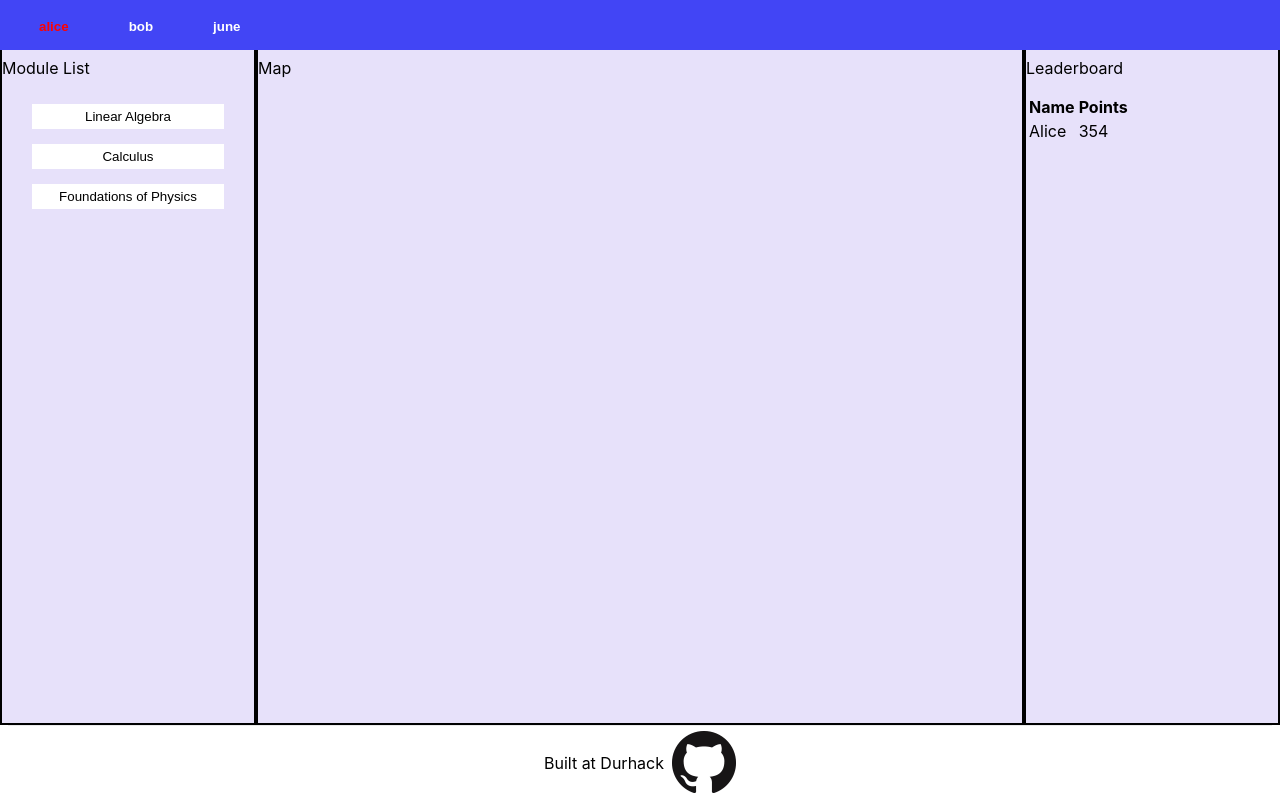
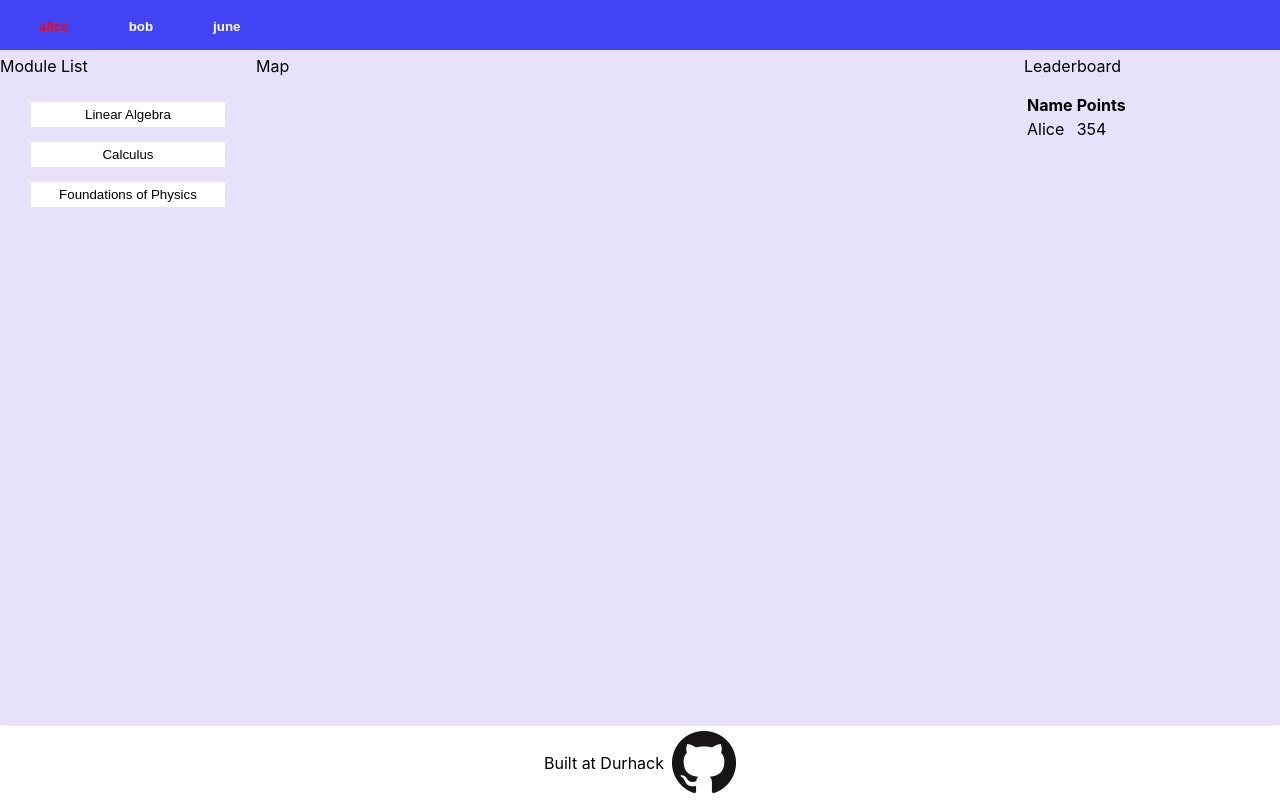
Before and after one commit to SimpsonThomas/durhack-tracker, a Next.js app: page / in a window 1280 px wide. Built offline with nearby package versions, Linux system fonts and the light colour scheme.

Commit message:
Removing some formating

```diff
--- a/styles/Home.module.css
+++ b/styles/Home.module.css
@@ -45,19 +45,16 @@
 .moduleList {
   justify-content: center;
   width: 20%;
-  border: 2px black solid;
 }
 
 .map {
   justify-content: center;
   width: 60vw;
-  border: 2px black solid;
 }
 
 .leaderboard {
   justify-content: center;
   width: 20%;
-  border: 2px black solid;
 }
 
 .card {
```
